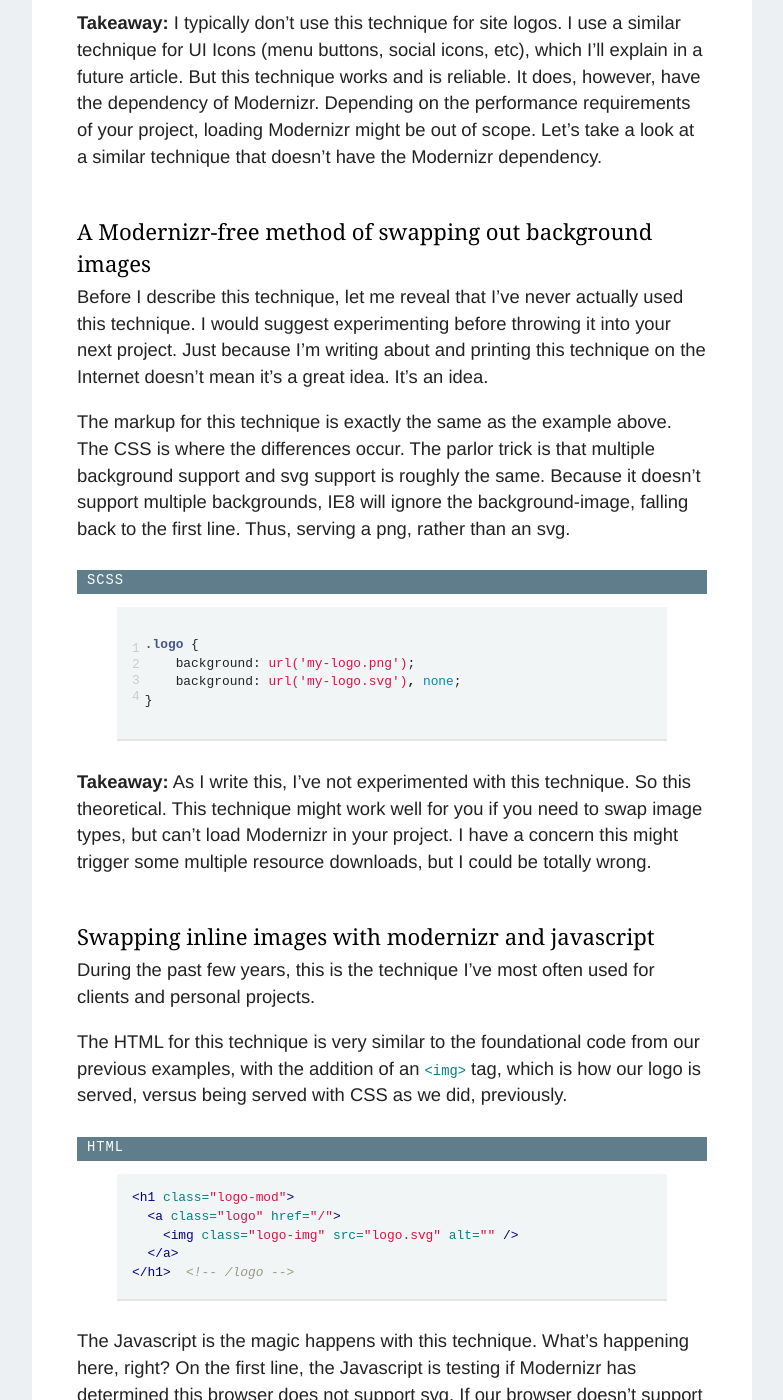
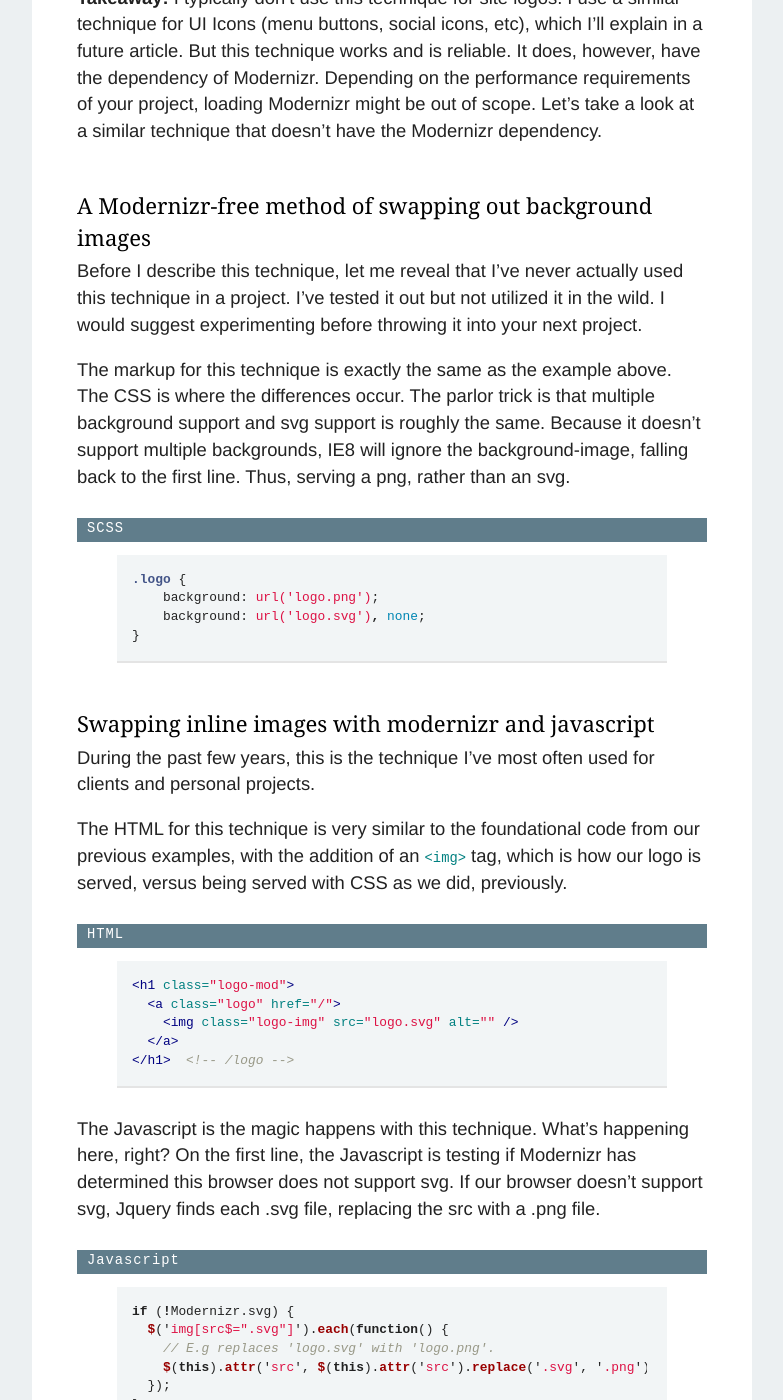
Before and after one commit to gcstaublin/gcstaublin.github.io, a Jekyll site: the page built from _posts/2015-03-07-five-methods-of-providing-fallbacks-for-svg.md, in a window 1280 px wide and 1400 px high, scrolled down 1941 px. Shown: the whole window, without its empty margins (248-1031 px from the left). Built offline with Jekyll 4.4.1, drawn with Linux system fonts in a browser that asks for light colours; nearby versions of some CDN libraries; comment, search, counter and statistics services are not loaded; some of the changed text lies outside the part shown.

Commit message:
Editing tweaks to svg fallbacks post.

```diff
--- a/_posts/2015-03-07-five-methods-of-providing-fallbacks-for-svg.md
+++ b/_posts/2015-03-07-five-methods-of-providing-fallbacks-for-svg.md
@@ -34,7 +34,7 @@ The HTML markup for our background image example is simple and discrete. We have
 In our SCSS, we give the `.logo` class a width and a height, set it to `display: block` and serve an `.svg` by default. Then, assuming you're using Modernizr in your project, we target the `.no-svg` class Modernizr would add to the `<body>` of our document as the page loads and Modernizr tests for feature. Because the `.no-svg & ` declaration block is nested inside our `.logo` block, that line is saying when the class of 'no-svg' exists, the 'logo' class should load the `.png` file, rather than the `.svg`. You might be thinking, 'I know how CSS specificity works, dummy,' but in the case you're new to SCSS or to using Modernizr, that's what is happening here.
 
 <div class="code-block" data-code="SCSS">
-{% highlight SCSS linenos%}
+{% highlight SCSS %}
 .logo {
   width: 120px;
   height: 60px;
@@ -52,21 +52,19 @@ In our SCSS, we give the `.logo` class a width and a height, set it to `display:
 **Takeaway:** I typically don't use this technique for site logos. I use a similar technique for UI Icons (menu buttons, social icons, etc), which I'll explain in a future article. But this technique works and is reliable. It does, however, have the dependency of Modernizr. Depending on the performance requirements of your project, loading Modernizr might be out of scope. Let's take a look at a similar technique that doesn't have the Modernizr dependency.
 
 ## A Modernizr-free method of swapping out background images
-Before I describe this technique, let me reveal that I've never actually used this technique. I would suggest experimenting before throwing it into your next project. Just because I'm writing about and printing this technique on the Internet doesn't mean it's a great idea. It's an idea.
+
+Before I describe this technique, let me reveal that I've never actually used this technique in a project. I've tested it out but not utilized it in the wild. I would suggest experimenting before throwing it into your next project.
 
 The markup for this technique is exactly the same as the example above. The CSS is where the differences occur. The parlor trick is that multiple background support and svg support is roughly the same. Because it doesn't support multiple backgrounds, IE8 will ignore the background-image, falling back to the first line. Thus, serving a png, rather than an svg.
 
 <div class="code-block" data-code="SCSS">
-{% highlight SCSS linenos %}
+{% highlight SCSS %}
 .logo {
-    background: url('my-logo.png');
-    background: url('my-logo.svg'), none;
+    background: url('logo.png');
+    background: url('logo.svg'), none;
 }
 {% endhighlight %}
 </div>
-
-**Takeaway:** As I write this, I've not experimented with this technique. So this theoretical. This technique might work well for you if you need to swap image types, but can't load Modernizr in your project. I have a concern this might trigger some multiple resource downloads, but I could be totally wrong.
-
 
 ## Swapping inline images with modernizr and javascript
 
@@ -87,7 +85,7 @@ The HTML for this technique is very similar to the foundational code from our pr
 The Javascript is the magic happens with this technique. What's happening here, right? On the first line, the Javascript is testing if Modernizr has determined this browser does not support svg. If our browser doesn't support svg, Jquery finds each .svg file, replacing the src with a .png file.
 
 <div class="code-block" data-code="Javascript">
-{% highlight JavaScript linenos %}
+{% highlight JavaScript %}
 if (!Modernizr.svg) {
   $('img[src$=".svg"]').each(function() {
     // E.g replaces 'logo.svg' with 'logo.png'.
@@ -100,7 +98,7 @@ if (!Modernizr.svg) {
 Our CSS is slightly different, as well. Obviously we no longer need to call a background image, as we previously did. We also don't need to specify a height for our `.logo`. Using a `max-width: 100%` for the `.logo-img`, our image with resize to the width of it's container (the `.logo`) or it's true size, which ever happens first.
 
 <div class="code-block" data-code="SCSS">
-{% highlight SCSS linenos%}
+{% highlight SCSS %}
 .logo {
   width: 120px;
   display: block;
@@ -141,7 +139,7 @@ I recently used this technique on a project, and it definitely works. It's easy.
 The markup for this example adds a second `<img>` tag to our markup.
 
 <div class="code-block" data-code="HTML">
-{% highlight HTML linenos %}
+{% highlight HTML %}
 <h1 class="logo-mod">
   <a class="logo" href="/">
     <img class="nav-logo-img" src="logo.svg" alt="">
```
